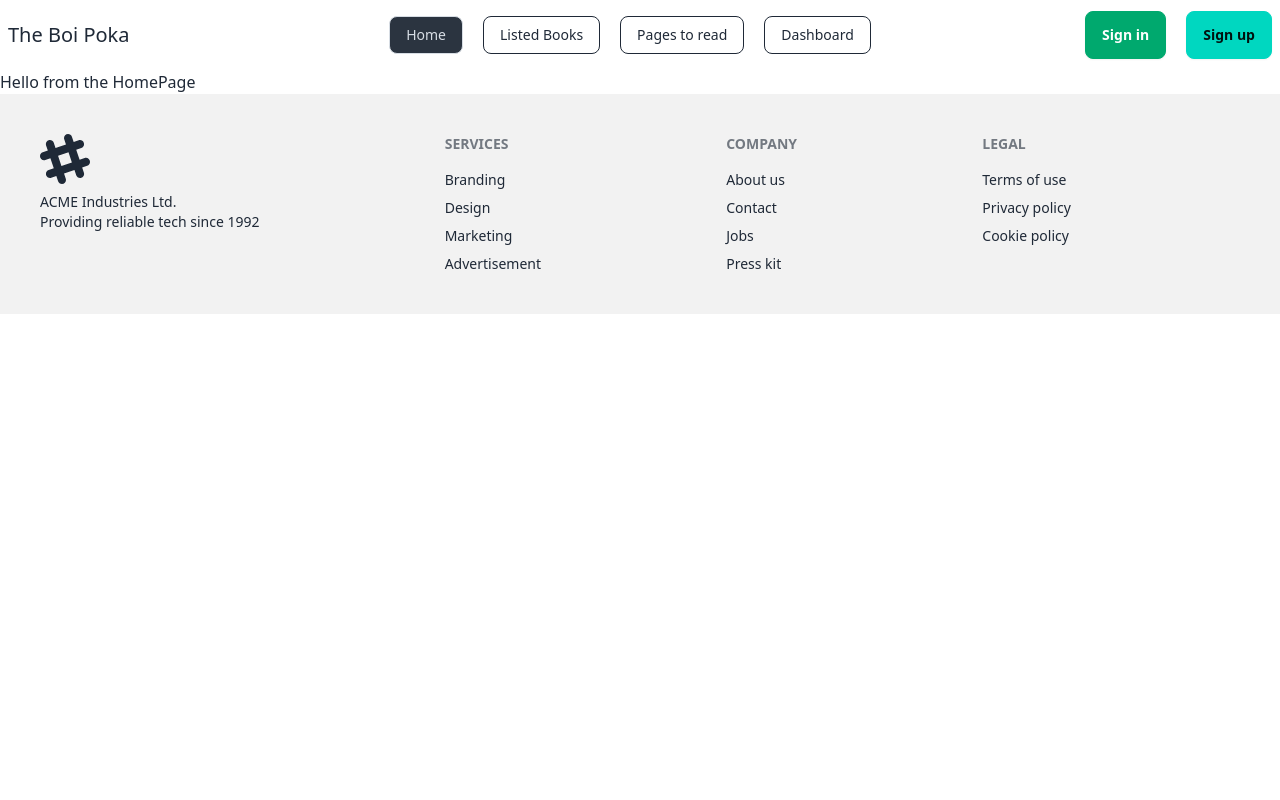
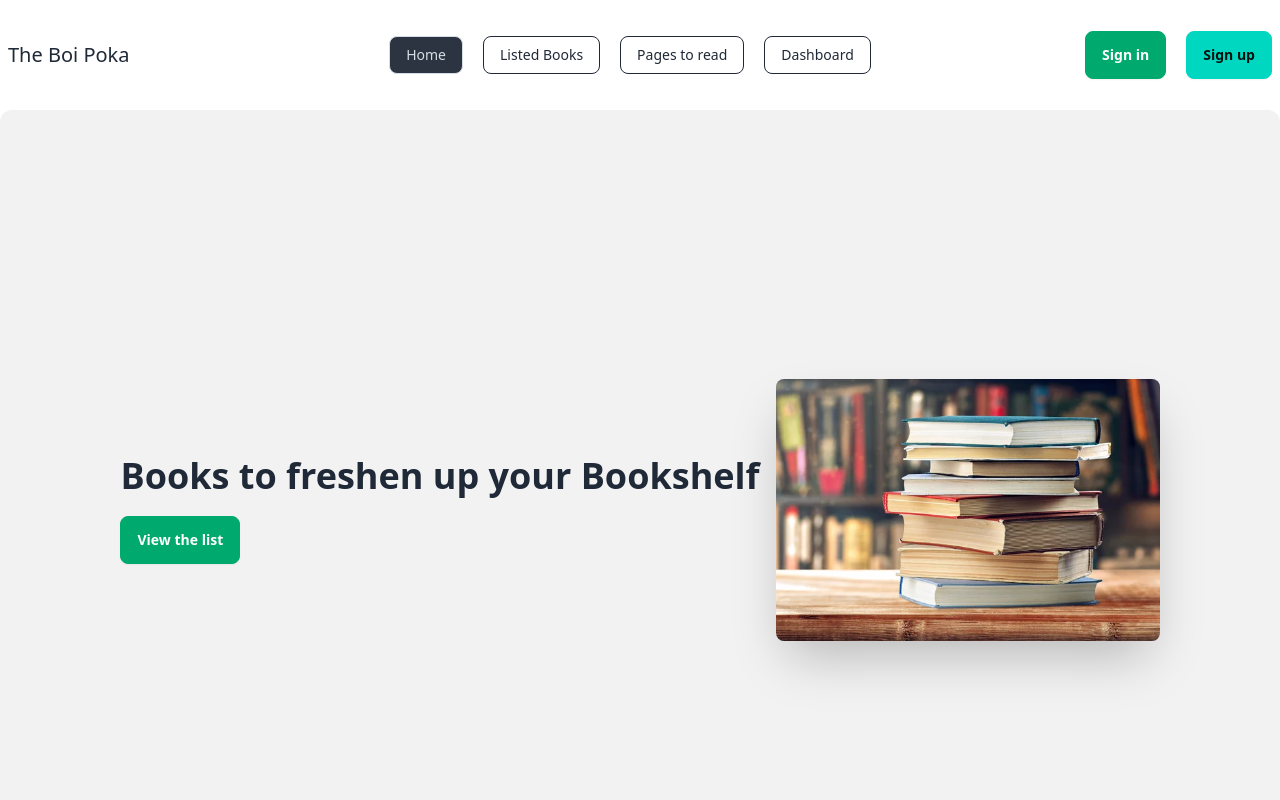
Before and after one commit to MursalinDevOps/Boi-poka, a React (Vite) app: page / in a window 1280 px wide. Shown: the top 800 px of the page. Built offline with nearby package versions, Linux system fonts and the light colour scheme.

Commit message:
banner added

```diff
--- /dev/null
+++ b/src/Banner/Banner.jsx
@@ -0,0 +1,18 @@
+import React from 'react'
+import HeroBg from '../assets/books.jpg'
+
+export default function Banner() {
+  return (
+    <div className="hero bg-base-200 min-h-screen mb-20 rounded-xl">
+  <div className="hero-content flex-col lg:flex-row-reverse">
+    <img
+      src={HeroBg}
+      className="max-w-sm rounded-lg shadow-2xl" />
+    <div>
+      <h1 className="text-3xl md:text-4xl font-bold">Books to freshen up your Bookshelf</h1>
+      <button className="btn btn-success text-white mt-5">View the list</button>
+    </div>
+  </div>
+</div>
+  )
+}
--- a/src/Components/Footer/Footer.jsx
+++ b/src/Components/Footer/Footer.jsx
@@ -2,7 +2,7 @@ import React from 'react'
 
 export default function Footer() {
     return (
-        <footer className="footer bg-base-200 text-base-content p-10">
+        <footer className="footer bg-base-200 rounded-xl text-base-content p-10">
             <aside>
                 <svg
                     width="50"
--- a/src/Components/HomePage/HomePage.jsx
+++ b/src/Components/HomePage/HomePage.jsx
@@ -1,7 +1,9 @@
+import Banner from "../../Banner/Banner";
+
 export default function HomePage() {
   return (
     <div>
-      <h1>Hello from the HomePage</h1>
+      <Banner></Banner>
     </div>
   )
 }
--- a/src/Components/Navbar/NavBar.jsx
+++ b/src/Components/Navbar/NavBar.jsx
@@ -19,7 +19,7 @@ export default function NavBar() {
         </li>
     </>
     return (
-        <nav className="navbar justify-between">
+        <nav className="navbar my-5">
             <div className="navbar-start">
                 <div className="dropdown">
                     <div tabIndex={0} role="button" className="btn btn-ghost lg:hidden">
```
